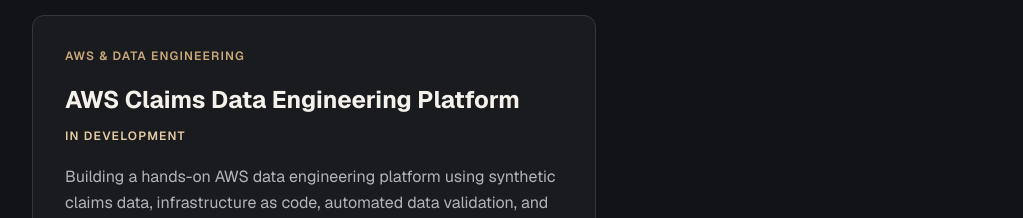
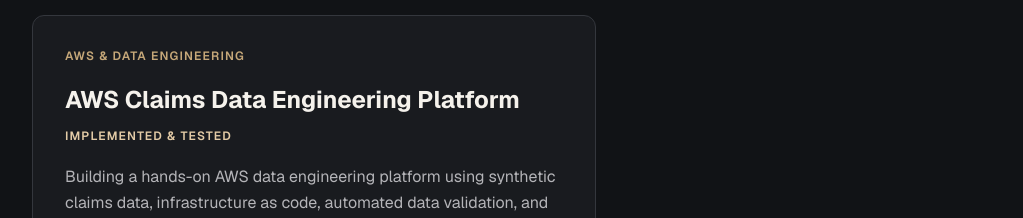
Before and after one commit to Edwardeddie10/edward-portfolio, a Next.js app: page / in a window 1280 px wide. Shown: the part 6480-6698 px from the top of the page, without its empty margins (32-1055 px from the left). Built offline with nearby package versions, Linux system fonts and the light colour scheme.

Commit message:
Update project status to 'IMPLEMENTED & TESTED'

```diff
--- a/components/LeadershipPortfolio.tsx
+++ b/components/LeadershipPortfolio.tsx
@@ -122,7 +122,7 @@
   {
     category: "AWS & DATA ENGINEERING",
     title: "AWS Claims Data Engineering Platform",
-    status: "IN DEVELOPMENT",
+    status: "IMPLEMENTED & TESTED",
     github: "https://github.com/Edwardeddie10/aws-claims-platform",
     architecture: "https://github.com/Edwardeddie10/aws-claims-platform/blob/main/docs/architecture.md",
     description:
```
